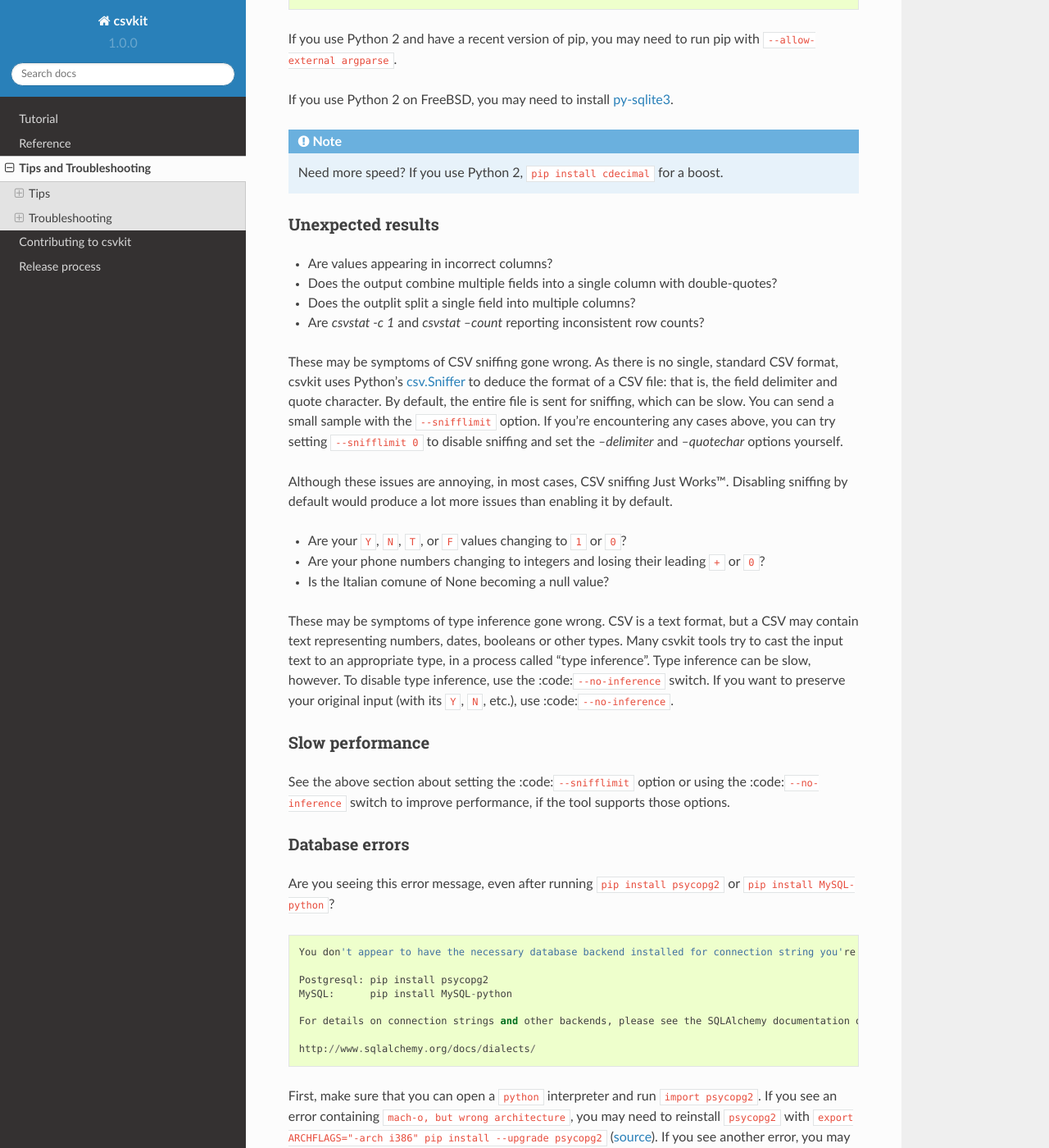
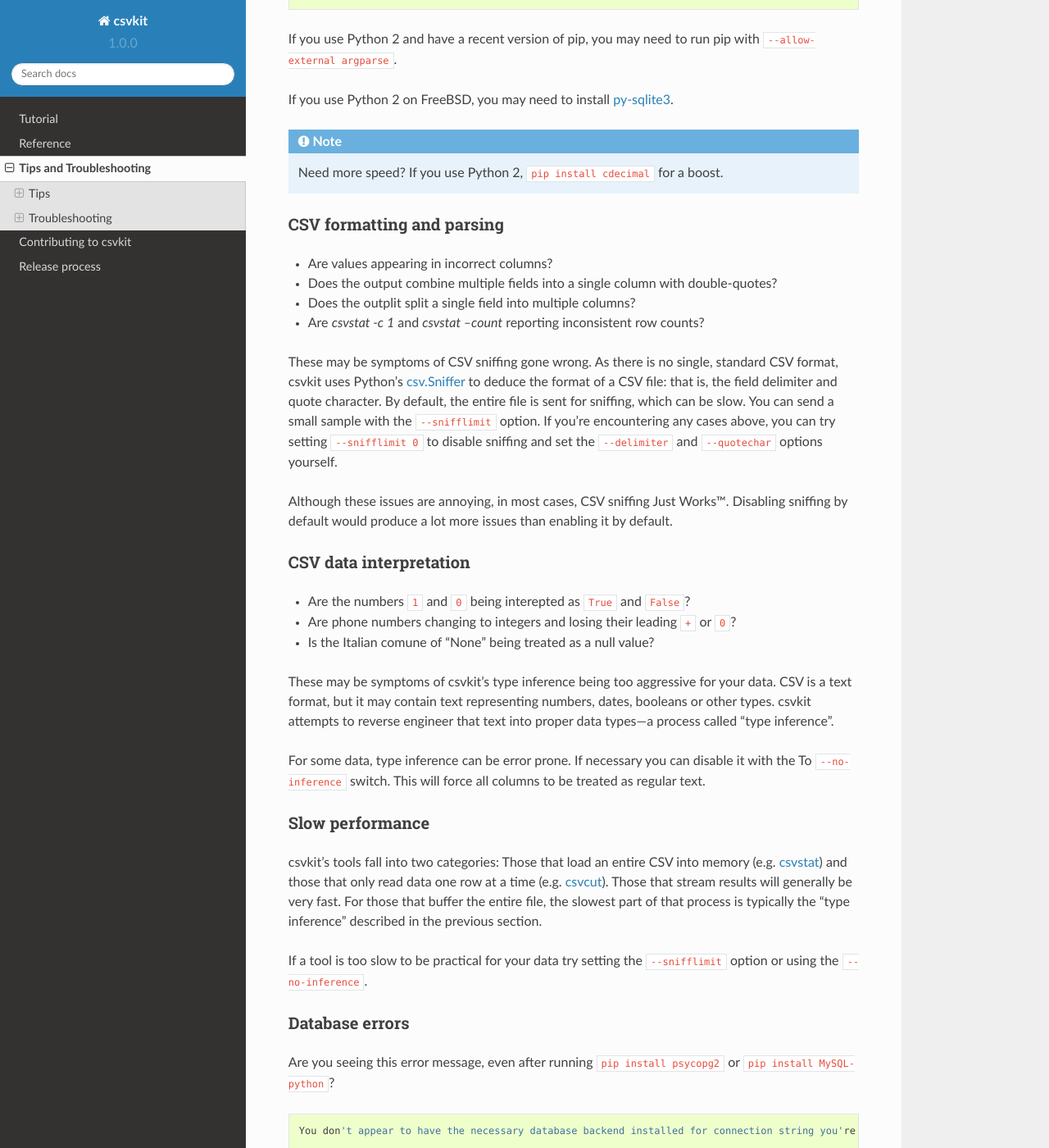
Before and after one commit to wireservice/csvkit, a Sphinx documentation site: the page built from docs/tricks.rst, in a window 1280 px wide and 1400 px high, scrolled down 1779 px. Shown: the whole window at 82% size. Built offline with Sphinx 7.4.7 and the Read the Docs theme 2.0.0, drawn with Linux system fonts in a browser that asks for light colours; some of the changed text lies outside the part shown.

Commit message:
Updates to troubleshooting section.

```diff
--- a/docs/tricks.rst
+++ b/docs/tricks.rst
@@ -75,28 +75,35 @@
 
     Need more speed? If you use Python 2, :code:`pip install cdecimal` for a boost.
 
-Unexpected results
-------------------
+CSV formatting and parsing
+--------------------------
 
 * Are values appearing in incorrect columns?
 * Does the output combine multiple fields into a single column with double-quotes?
 * Does the outplit split a single field into multiple columns?
 * Are `csvstat -c 1` and `csvstat --count` reporting inconsistent row counts?
 
-These may be symptoms of CSV sniffing gone wrong. As there is no single, standard CSV format, csvkit uses Python's `csv.Sniffer <https://docs.python.org/3.5/library/csv.html#csv.Sniffer>`_ to deduce the format of a CSV file: that is, the field delimiter and quote character. By default, the entire file is sent for sniffing, which can be slow. You can send a small sample with the :code:`--snifflimit` option. If you're encountering any cases above, you can try setting :code:`--snifflimit 0` to disable sniffing and set the `--delimiter` and `--quotechar` options yourself.
+These may be symptoms of CSV sniffing gone wrong. As there is no single, standard CSV format, csvkit uses Python's `csv.Sniffer <https://docs.python.org/3.5/library/csv.html#csv.Sniffer>`_ to deduce the format of a CSV file: that is, the field delimiter and quote character. By default, the entire file is sent for sniffing, which can be slow. You can send a small sample with the :code:`--snifflimit` option. If you're encountering any cases above, you can try setting :code:`--snifflimit 0` to disable sniffing and set the :code:`--delimiter` and :code:`--quotechar` options yourself.
 
 Although these issues are annoying, in most cases, CSV sniffing Just Works™. Disabling sniffing by default would produce a lot more issues than enabling it by default.
 
-* Are your ``Y``, ``N``, ``T``, or ``F`` values changing to ``1`` or ``0``?
-* Are your phone numbers changing to integers and losing their leading ``+`` or ``0``?
-* Is the Italian comune of None becoming a null value?
+CSV data interpretation
+-----------------------
 
-These may be symptoms of type inference gone wrong. CSV is a text format, but a CSV may contain text representing numbers, dates, booleans or other types. Many csvkit tools try to cast the input text to an appropriate type, in a process called "type inference". Type inference can be slow, however. To disable type inference, use the :code:``--no-inference`` switch. If you want to preserve your original input (with its ``Y``, ``N``, etc.), use :code:``--no-inference``.
+* Are the numbers ``1`` and ``0`` being interepted as ``True`` and ``False``?
+* Are phone numbers changing to integers and losing their leading ``+`` or ``0``?
+* Is the Italian comune of "None" being treated as a null value?
+
+These may be symptoms of csvkit's type inference being too aggressive for your data. CSV is a text format, but it may contain text representing numbers, dates, booleans or other types. csvkit attempts to reverse engineer that text into proper data types—a process called "type inference".
+
+For some data, type inference can be error prone. If necessary you can disable it with the To :code:`--no-inference` switch. This will force all columns to be treated as regular text.
 
 Slow performance
 ----------------
 
-See the above section about setting the :code:``--snifflimit`` option or using the :code:``--no-inference`` switch to improve performance, if the tool supports those options.
+csvkit's tools fall into two categories: Those that load an entire CSV into memory (e.g. :doc:`/scripts/csvstat`) and those that only read data one row at a time (e.g. :doc:`/scripts/csvcut`). Those that stream results will generally be very fast. For those that buffer the entire file, the slowest part of that process is typically the "type inference" described in the previous section.
+
+If a tool is too slow to be practical for your data try setting the :code:`--snifflimit` option or using the :code:`--no-inference`.
 
 Database errors
 ---------------
```
Also changed, not shown: other parts of docs/tricks.rst (+1 -1 lines).
